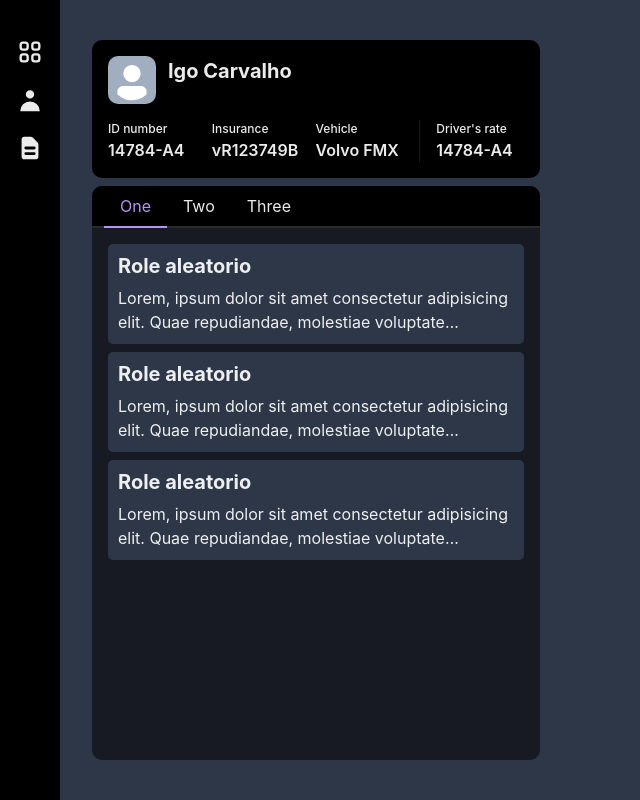
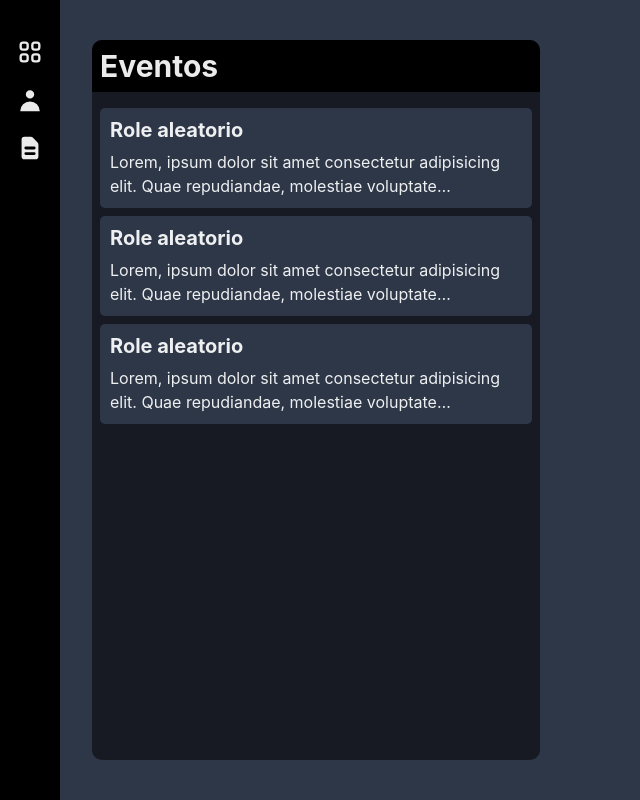
Before and after one commit to IgoCarvalho/next-trpc-mongo-app, a Next.js app: page / in a window 1280 px wide. Shown: the whole page, without its empty margins (0-640 px from the left). Built offline with nearby package versions, Linux system fonts and the light colour scheme.

Commit message:
:sparkles: feat: create profile page

```diff
--- a/src/layouts/Main/index.tsx
+++ b/src/layouts/Main/index.tsx
@@ -11,17 +11,17 @@ function Main({ children }: MainProps) {
   return (
     <Flex>
       <VStack bg="black" py="3" pt="8">
-        <Link href="/">
+        <Link passHref href="/">
           <Button p="4" variant="ghost" rounded="none">
             <Icon boxSize="7" as={HiOutlineViewGrid} />
           </Button>
         </Link>
-        <Link href="/profile">
+        <Link passHref href="/profile">
           <Button p="4" variant="ghost" rounded="none">
             <Icon boxSize="7" as={HiUser} />
           </Button>
         </Link>
-        <Link href="/new">
+        <Link passHref href="/new">
           <Button p="4" variant="ghost" rounded="none">
             <Icon boxSize="7" as={HiDocumentText} />
           </Button>
--- a/src/pages/index.tsx
+++ b/src/pages/index.tsx
@@ -1,136 +1,29 @@
-import {
-  Avatar,
-  Box,
-  Divider,
-  Flex,
-  Heading,
-  Stack,
-  Stat,
-  StatLabel,
-  StatNumber,
-  Tab,
-  TabList,
-  TabPanel,
-  TabPanels,
-  Tabs,
-  Text,
-} from '@chakra-ui/react';
+import { Box, Heading, Stack } from '@chakra-ui/react';
 
 import type { NextPage } from 'next';
+import EventCard from '../components/EventCard';
 
 const Home: NextPage = () => {
   return (
     <>
-      <Stack maxW="md" h="full">
-        <Box bg="black" p="4" borderRadius="10">
-          <Flex gap="3">
-            <Avatar borderRadius="10" />
-            <Text fontSize="xl" fontWeight="bold">
-              Igo Carvalho
-            </Text>
-          </Flex>
-          <Flex pt="4" gap="4">
-            <Stat>
-              <StatLabel fontSize="xs">ID number</StatLabel>
-              <StatNumber fontSize="md">14784-A4</StatNumber>
-            </Stat>
-            <Stat>
-              <StatLabel fontSize="xs">Insurance</StatLabel>
-              <StatNumber fontSize="md">vR123749B</StatNumber>
-            </Stat>
-            <Stat>
-              <StatLabel fontSize="xs">Vehicle</StatLabel>
-              <StatNumber whiteSpace="nowrap" fontSize="md">
-                Volvo FMX
-              </StatNumber>
-            </Stat>
-            <Divider orientation="vertical" h="auto" />
-            <Stat>
-              <StatLabel fontSize="xs">Driver&apos;s rate</StatLabel>
-              <StatNumber fontSize="md">14784-A4</StatNumber>
-            </Stat>
-          </Flex>
+      <Stack
+        bg="gray.900"
+        maxW="md"
+        h="full"
+        borderRadius="10"
+        overflow="hidden"
+      >
+        <Box bg="black" p="2">
+          <Heading as="h1" size="lg">
+            Eventos
+          </Heading>
         </Box>
 
-        <Box bg="gray.900" borderRadius="10" overflow="hidden" h="full">
-          <Tabs colorScheme="purple">
-            <TabList bg="black" px="3">
-              <Tab>One</Tab>
-              <Tab>Two</Tab>
-              <Tab>Three</Tab>
-            </TabList>
-
-            <TabPanels>
-              <TabPanel>
-                <Stack>
-                  <Stack
-                    bg="gray.700"
-                    p="2"
-                    borderRadius="5"
-                    border="2px"
-                    borderColor="transparent"
-                    cursor="pointer"
-                    _hover={{
-                      borderColor: 'purple.600',
-                      boxShadow: 'lg',
-                    }}
-                  >
-                    <Heading size="md">Role aleatorio</Heading>
-                    <Text noOfLines={2}>
-                      Lorem, ipsum dolor sit amet consectetur adipisicing elit.
-                      Quae repudiandae, molestiae voluptate doloremque molestias
-                      quia!
-                    </Text>
-                  </Stack>
-                  <Stack
-                    bg="gray.700"
-                    p="2"
-                    borderRadius="5"
-                    border="2px"
-                    borderColor="transparent"
-                    cursor="pointer"
-                    _hover={{
-                      borderColor: 'purple.600',
-                      boxShadow: 'lg',
-                    }}
-                  >
-                    <Heading size="md">Role aleatorio</Heading>
-                    <Text noOfLines={2}>
-                      Lorem, ipsum dolor sit amet consectetur adipisicing elit.
-                      Quae repudiandae, molestiae voluptate doloremque molestias
-                      quia!
-                    </Text>
-                  </Stack>
-                  <Stack
-                    bg="gray.700"
-                    p="2"
-                    borderRadius="5"
-                    border="2px"
-                    borderColor="transparent"
-                    cursor="pointer"
-                    _hover={{
-                      borderColor: 'purple.600',
-                      boxShadow: 'lg',
-                    }}
-                  >
-                    <Heading size="md">Role aleatorio</Heading>
-                    <Text noOfLines={2}>
-                      Lorem, ipsum dolor sit amet consectetur adipisicing elit.
-                      Quae repudiandae, molestiae voluptate doloremque molestias
-                      quia!
-                    </Text>
-                  </Stack>
-                </Stack>
-              </TabPanel>
-              <TabPanel>
-                <p>two!</p>
-              </TabPanel>
-              <TabPanel>
-                <p>three!</p>
-              </TabPanel>
-            </TabPanels>
-          </Tabs>
-        </Box>
+        <Stack p="2" overflowY="auto">
+          <EventCard />
+          <EventCard />
+          <EventCard />
+        </Stack>
       </Stack>
     </>
   );
```
Also changed, not shown: src/pages/profile/index.tsx (added, +82 -0 lines).
